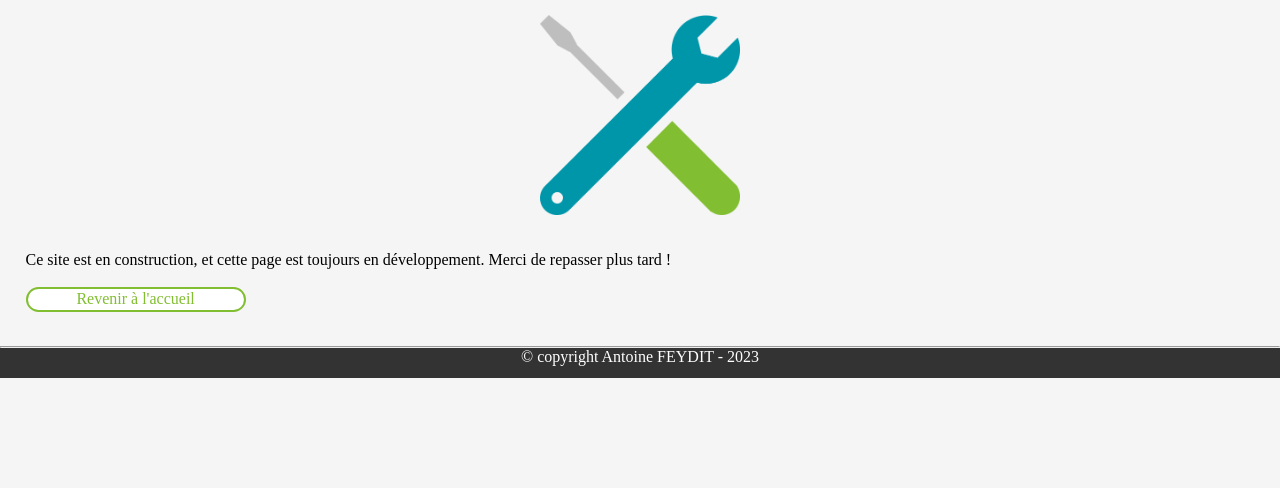
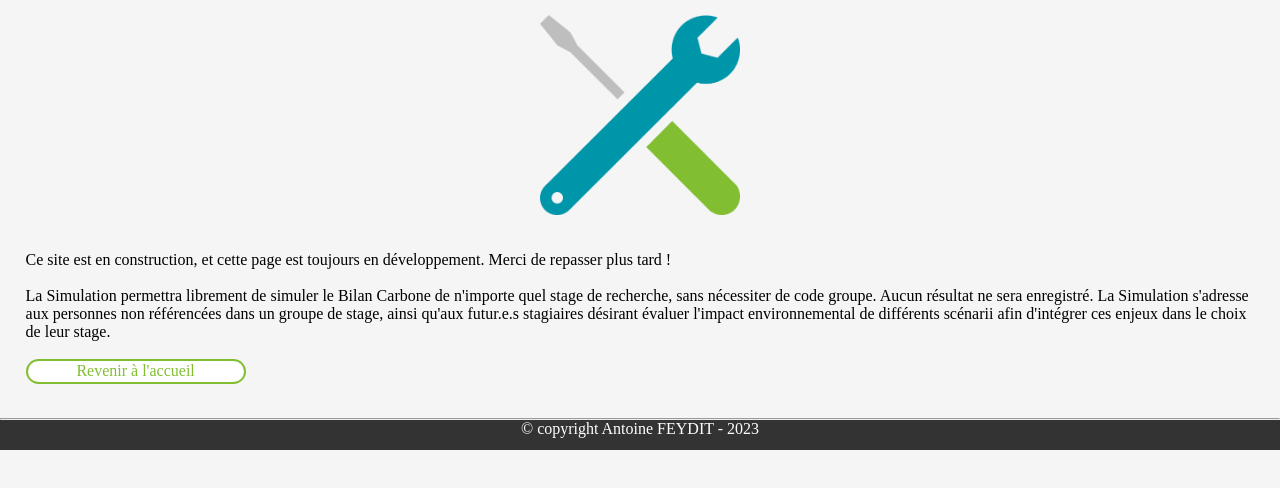
Before and after one commit to Antoinefdt/BiCaStRe, a plain HTML site: page Simulation.html in a window 1280 px wide. Shown: the part 252-740 px from the top of the page. Drawn offline with Linux system fonts and the light colour scheme; a web font is replaced by a local one.

Commit message:
Twentieth commit

```diff
--- a/Simulation.html
+++ b/Simulation.html
@@ -47,6 +47,7 @@
                 <img src="chantier.png" alt="" height="200">
             </div><br><br>
             <p>Ce site est en construction, et cette page est toujours en développement. Merci de repasser plus tard ! </p><br><br>
+            <p>La Simulation permettra librement de simuler le Bilan Carbone de n'importe quel stage de recherche, sans nécessiter de code groupe. Aucun résultat ne sera enregistré. La Simulation s'adresse aux personnes non référencées dans un groupe de stage, ainsi qu'aux futur.e.s stagiaires désirant évaluer l'impact environnemental de différents scénarii afin d'intégrer ces enjeux dans le choix de leur stage.</p><br><br>
 
             <button onclick="window.location.href ='index.html';">Revenir à l'accueil</button><br><br>
 
```
